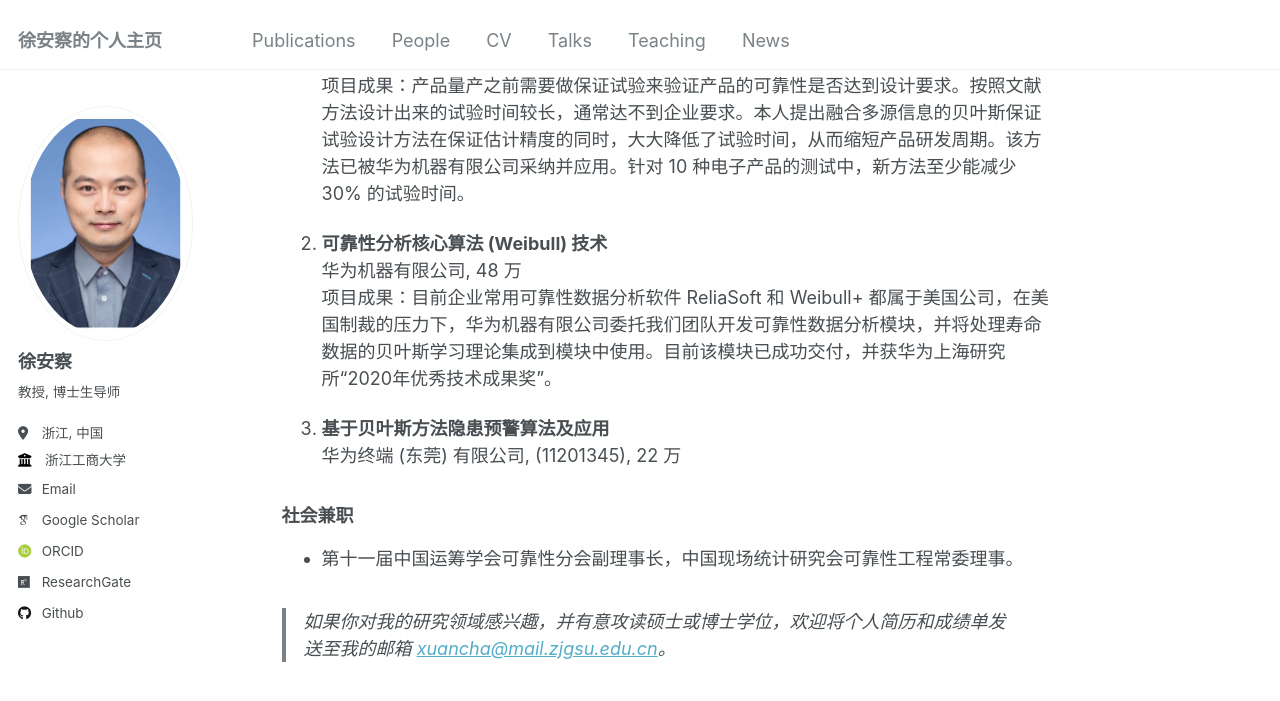
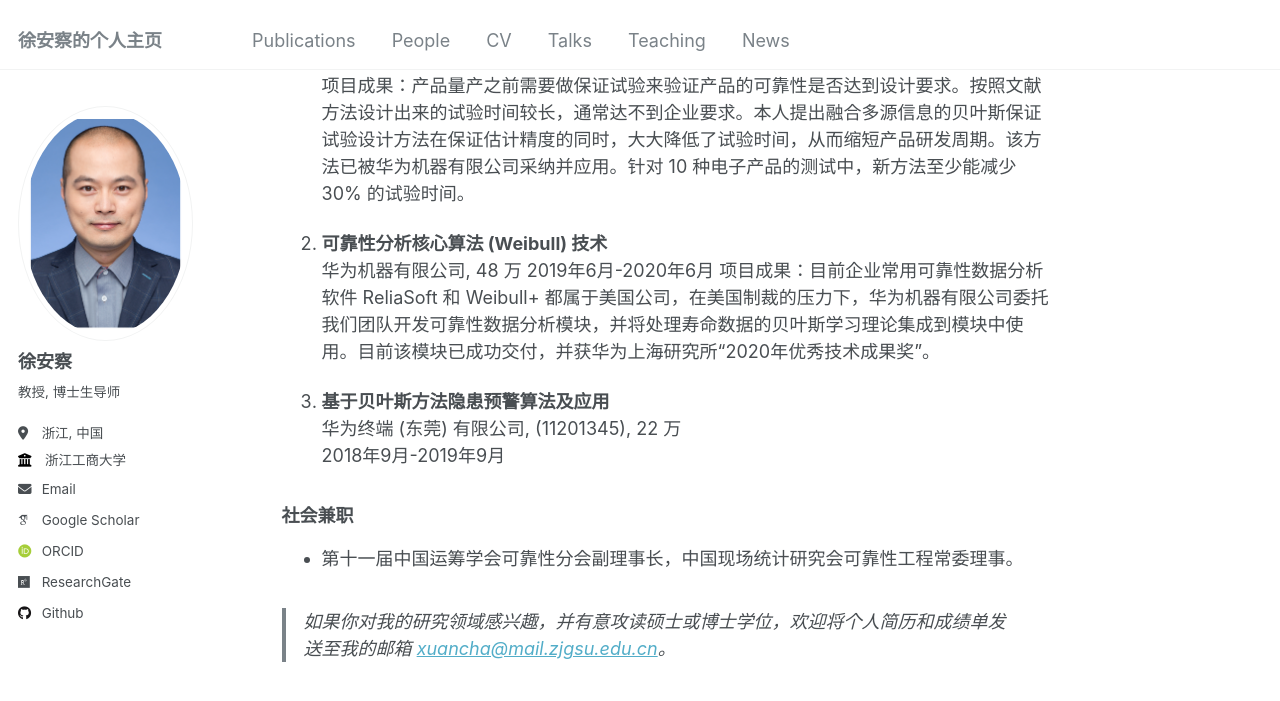
Before and after one commit to liangliangzhuang/liangliangzhuang.github.io, a Jekyll site: the page built from _pages/about.md, in a window 1280 px wide and 900 px high, scrolled down 2461 px. Shown: the top 701 px of the window. Built offline with Jekyll 4.4.1, drawn with Linux system fonts in a browser that asks for light colours; some web fonts are replaced.

Commit message:
Update about.md

```diff
--- a/_pages/about.md
+++ b/_pages/about.md
@@ -84,10 +84,12 @@ redirect_from:
 
 2. **可靠性分析核心算法 (Weibull) 技术**
    华为机器有限公司, 48 万
+   2019年6月-2020年6月
    项目成果：目前企业常用可靠性数据分析软件 ReliaSoft 和 Weibull+ 都属于美国公司，在美国制裁的压力下，华为机器有限公司委托我们团队开发可靠性数据分析模块，并将处理寿命数据的贝叶斯学习理论集成到模块中使用。目前该模块已成功交付，并获华为上海研究所“2020年优秀技术成果奖”。
 
 3. **基于贝叶斯方法隐患预警算法及应用**
    华为终端 (东莞) 有限公司, (11201345), 22 万
+   2018年9月-2019年9月
 
 ### 社会兼职
 
```
